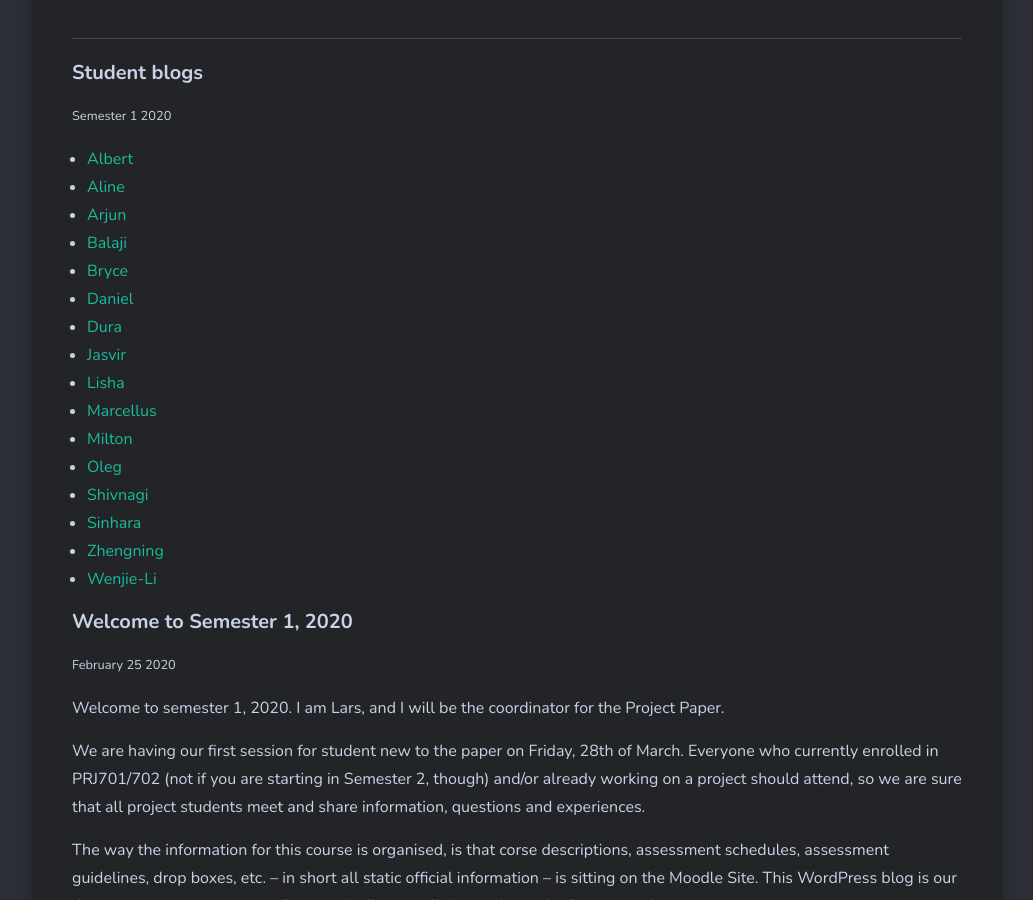
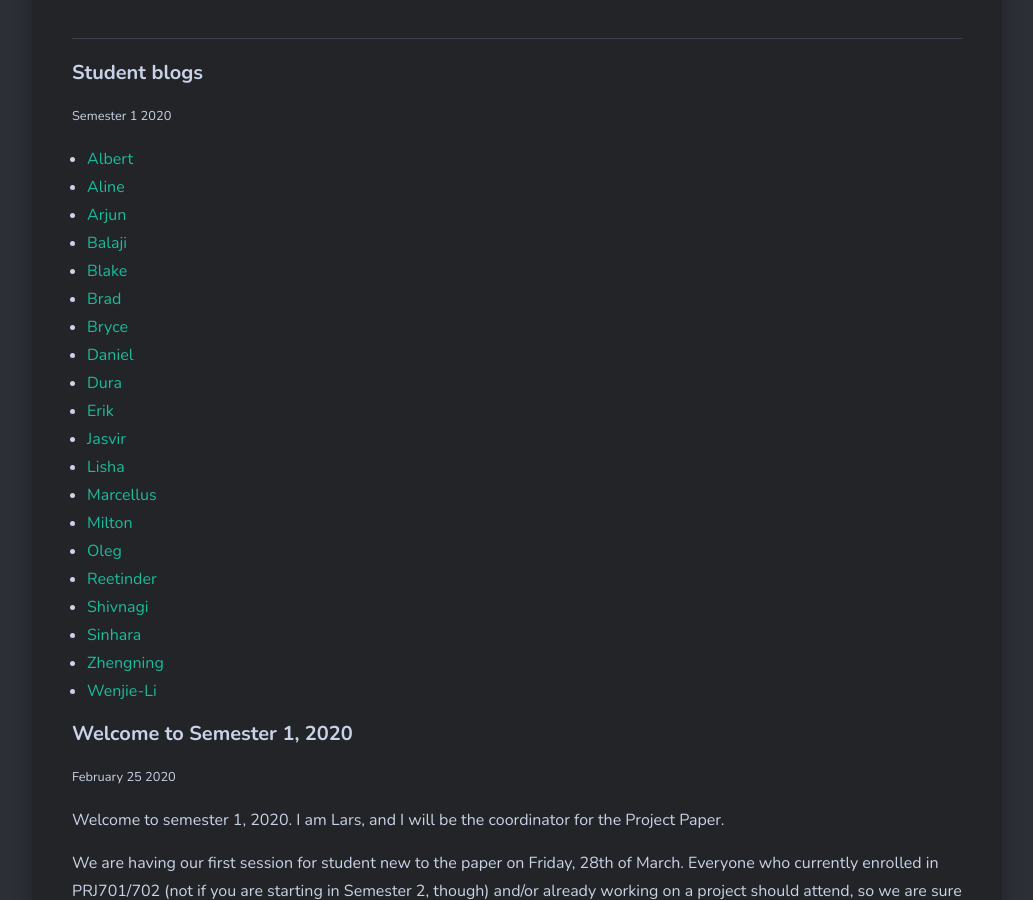
Before and after one commit to larsoliverdam/nmit, a Jekyll site: the page built from _pages/PRJ70x.md, in a window 1280 px wide and 900 px high, scrolled down 810 px. Shown: the whole window, without its empty margins (123-1156 px from the left). Built offline with Jekyll 4.4.1, drawn with Linux system fonts in a browser that asks for light colours; nearby versions of some CDN libraries; comment, search, counter and statistics services are not loaded.

Commit message:
PRJ70x  blog add

```diff
--- a/_pages/PRJ70x.md
+++ b/_pages/PRJ70x.md
@@ -12,14 +12,18 @@ image: 01.jpg
 * [Aline](https://alinesproject.wordpress.com/category/prj701-702/)
 * [Arjun](https://itproject2020arjunmadhavankutty.wordpress.com/)
 * [Balaji](https://balajiprojectblog.wordpress.com/)
+* [Blake]()
+* [Brad]()
 * [Bryce](https://bjrowedev.github.io/projectjournal/)
 * [Daniel](https://danielmus701.wordpress.com/)
 * [Dura](https://duranthakalpage.home.blog/category/grad-dip-project/)
+* [Erik](https://docs.google.com/document/d/1FH8fRThoIPZuSb5glxqKOrOWr0n9tQafczZT_2CrinA)
 * [Jasvir](https://jasvir32205620.wordpress.com/)
 * [Lisha](https://graduateprj702sem1.wordpress.com/)
 * [Marcellus](http://itmarcellus.school.blog/category/prj702-it-project/)
 * [Milton](https://prj701716603981.wordpress.com/)
 * [Oleg](https://sio2k.home.blog/prj701/)
+* [Reetinder]()
 * [Shivnagi](https://sknmit702.wordpress.com/)
 * [Sinhara](https://prj702sinharanmit.home.blog/)
 * [Zhengning](https://prj701553549552.wordpress.com)
```
